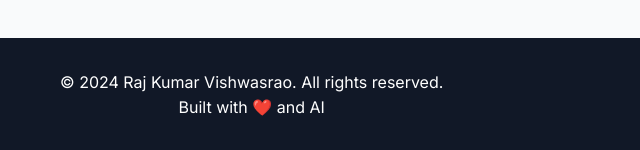
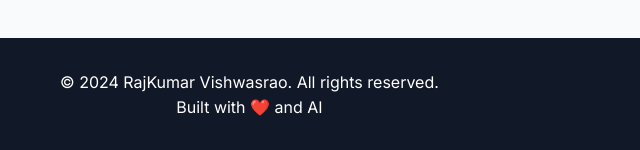
Before and after one commit to RajVRao95/ai-portfolio, a website: page index.html in a window 1280 px wide. Shown: the part 3157-3307 px from the top of the page, 0-640 px from the left. Drawn offline with Linux system fonts and the light colour scheme.

Commit message:
Update index.html

```diff
--- a/index.html
+++ b/index.html
@@ -3,8 +3,8 @@
 <head>
     <meta charset="UTF-8">
     <meta name="viewport" content="width=device-width, initial-scale=1.0">
-    <title>AI Portfolio - Raj Kumar Vishwasrao</title>
-    <meta name="description" content="Explore cutting-edge AI projects and intelligent agents built by Raj Kumar Vishwasrao">
+    <title>AI Portfolio - RajKumar Vishwasrao</title>
+    <meta name="description" content="Explore cutting - edge AI concepts">
     <link rel="stylesheet" href="styles.css">
     <link href="https://fonts.googleapis.com/css2?family=Inter:wght@300;400;500;600;700&display=swap" rel="stylesheet">
     <link rel="stylesheet" href="https://cdnjs.cloudflare.com/ajax/libs/font-awesome/6.4.0/css/all.min.css">
@@ -291,7 +291,7 @@
         <div class="container">
             <div class="footer-content">
                 <div class="footer-text">
-                    <p>&copy; 2024 Raj Kumar Vishwasrao. All rights reserved.</p>
+                    <p>&copy; 2024 RajKumar Vishwasrao. All rights reserved.</p>
                     <p>Built with ❤️ and AI</p>
                 </div>
                 <div class="footer-links">
```
